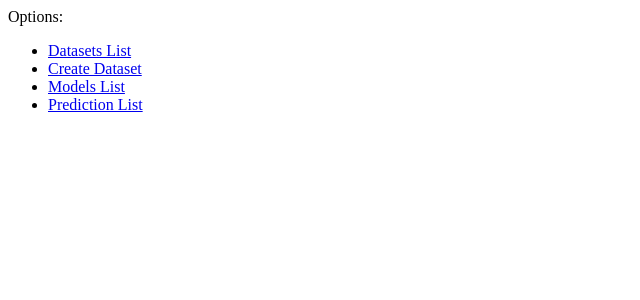
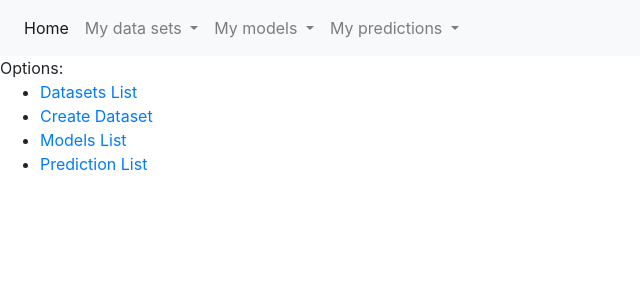
Before and after one commit to Eryk854/MachineLearning, a Django app: page / in a window 1280 px wide. Shown: the top 300 px of the page, without its empty margins (0-640 px from the left). Run offline with Django 3.2, Linux system fonts and the light colour scheme; some libraries are stand-ins or nearby versions.

Commit message:
Change urls, make navigation +Refactor

```diff
--- a/communication/forms/new_model_form.py
+++ b/communication/forms/new_model_form.py
@@ -2,3 +2,4 @@ from django import forms
 
 class NewModelForm(forms.Form):
     model_name = forms.CharField()
+    description = forms.CharField(required=False)
--- a/communication/templates/communication/base.html
+++ b/communication/templates/communication/base.html
@@ -2,12 +2,49 @@
 <html lang="en">
 <head>
     <meta charset="UTF-8">
+    <link rel="stylesheet" href="https://stackpath.bootstrapcdn.com/bootstrap/4.4.1/css/bootstrap.min.css" integrity="sha384-Vkoo8x4CGsO3+Hhxv8T/Q5PaXtkKtu6ug5TOeNV6gBiFeWPGFN9MuhOf23Q9Ifjh" crossorigin="anonymous">
     <title>Title</title>
 </head>
 <body>
+<nav class="navbar navbar-expand-lg navbar-light bg-light">
+<ul class="navbar-nav">
+    <li class="nav-item active">
+        <a class="nav-link" href="{% url 'home page' %}">Home <span class="sr-only">(current)</span></a>
+      </li>
+  <li class="nav-item dropdown">
+        <a class="nav-link dropdown-toggle" href="#" id="datasetList" role="button" data-toggle="dropdown" aria-haspopup="true" aria-expanded="false">
+          My data sets
+        </a>
+        <div class="dropdown-menu" aria-labelledby="navbarDropdownMenuLink">
+          <a class="dropdown-item" href="{% url 'datasets list' %}">Datasets list</a>
+          <a class="dropdown-item" href="{% url 'make dataset' %}">Create new dataset </a>
+        </div>
+      </li>
+    <li class="nav-item dropdown">
+        <a class="nav-link dropdown-toggle" href="#" id="modelsList" role="button" data-toggle="dropdown" aria-haspopup="true" aria-expanded="false">
+          My models
+        </a>
+        <div class="dropdown-menu" aria-labelledby="navbarDropdownMenuLink">
+          <a class="dropdown-item" href="{% url 'models list' %}">Modles list</a>
+          <a class="dropdown-item" href="#">Create new model </a>
+        </div>
+      </li>
+    <li class="nav-item dropdown">
+        <a class="nav-link dropdown-toggle" href="#" id="predictionList" role="button" data-toggle="dropdown" aria-haspopup="true" aria-expanded="false">
+          My predictions
+        </a>
+        <div class="dropdown-menu" aria-labelledby="navbarDropdownMenuLink">
+          <a class="dropdown-item" href="{% url 'prediction list' %}">Prediction list</a>
+          <a class="dropdown-item" href="#">Create new precition </a>
+        </div>
+      </li>
+  </div>
+</ul>
+</nav>
 {% block content %}
-
-
 {% endblock%}
+<script src="https://code.jquery.com/jquery-3.4.1.slim.min.js" integrity="sha384-J6qa4849blE2+poT4WnyKhv5vZF5SrPo0iEjwBvKU7imGFAV0wwj1yYfoRSJoZ+n" crossorigin="anonymous"></script>
+<script src="https://cdn.jsdelivr.net/npm/popper.js@1.16.0/dist/umd/popper.min.js" integrity="sha384-Q6E9RHvbIyZFJoft+2mJbHaEWldlvI9IOYy5n3zV9zzTtmI3UksdQRVvoxMfooAo" crossorigin="anonymous"></script>
+<script src="https://stackpath.bootstrapcdn.com/bootstrap/4.4.1/js/bootstrap.min.js" integrity="sha384-wfSDF2E50Y2D1uUdj0O3uMBJnjuUD4Ih7YwaYd1iqfktj0Uod8GCExl3Og8ifwB6" crossorigin="anonymous"></script>
 </body>
 </html>
--- a/communication/templates/communication/datasets_list.html
+++ b/communication/templates/communication/datasets_list.html
@@ -1,9 +1,12 @@
 {% extends 'communication/base.html' %}
 {% block content%}
+{% load filters %}
 Lista zbiorów danych
 <br/>
+
 {% for element in datasets %}
-<form action= "../make_model/{{element.resource}}" method="get">
+{% url 'make model' element.resource|delete as form_url %}
+<form action="{{ form_url }}" method="get">
     {% csrf_token %}
     {{element.resource}}
     {{element.name}}
--- a/communication/templates/communication/main_page.html
+++ b/communication/templates/communication/main_page.html
@@ -2,10 +2,10 @@
 {% block content%}
 Options:
 <ul>
-    <li><a href="datasets_list/">Datasets List</a></li>
-    <li><a href="make_dataset/">Create Dataset</a></li>
-    <li><a href="models_list/">Models List</a></li>
-    <li><a href="prediction_list/">Prediction List</a></li>
+    <li><a href={%url 'datasets list'%} >Datasets List</a></li>
+    <li><a href={%url 'make dataset'%}>Create Dataset</a></li>
+    <li><a href={%url 'models list'%}>Models List</a></li>
+    <li><a href={%url 'prediction list'%}>Prediction List</a></li>
 </ul>
 
 {% endblock%}
--- a/communication/templates/communication/make_dataset.html
+++ b/communication/templates/communication/make_dataset.html
@@ -1,7 +1,7 @@
 {% extends 'communication/base.html' %}
 {% block content%}
 Make dataset
-<form action="../../make_dataset" method="post" enctype="multipart/form-data" >
+<form action={%url 'make dataset'%} method="post" enctype="multipart/form-data" >
     {% csrf_token %}
     {{form.as_p}}
     <input type="submit" value="Make dataset">
--- a/communication/templates/communication/make_model.html
+++ b/communication/templates/communication/make_model.html
@@ -2,7 +2,7 @@
 {% block content%}
 You make model of the dataset {{dataset_id}}
 
-<form action="../../make_model/dataset/{{dataset_id}}" method="post">
+<form action="{%url 'make model' dataset_id %}" method="post">
     {% csrf_token %}
     {{form.as_p}}
     <input type="submit" value="Make model">
--- a/communication/templates/communication/make_prediction.html
+++ b/communication/templates/communication/make_prediction.html
@@ -1,7 +1,8 @@
 {% extends 'communication/base.html' %}
 {% block content%}
 You do predcition on the model with id {{model_name}}
-<form action="../../make_prediction/model/{{model_name}}" method="post">
+{% url 'make prediction' model_name as form_url%}
+<form action={{form_url}} method="post">
     {% csrf_token %}
 
     {{form.as_p}}
--- a/communication/urls.py
+++ b/communication/urls.py
@@ -2,12 +2,12 @@ from django.urls import path
 from . import views
 
 urlpatterns = [
-    path('',views.index),
+    path('',views.index, name="home page"),
     path('add_resource/', views.add_resource),
     path('make_dataset/', views.MakeDatasetView.as_view(), name="make dataset"),
     path('prediction_list/', views.PredictionListView.as_view(), name='prediction list'),
     path('models_list/', views.ModelsListView.as_view(), name="models list"),
     path('datasets_list/', views.DatasetListView.as_view(), name="datasets list"),
     path("make_model/dataset/<str:dataset_id>", views.MakeModelView.as_view(), name="make model"),
-    path("make_prediction/model/<str:model_name>", views.MakePredictionClass.as_view(), name="make_prediction")
+    path("make_prediction/model/<str:model_name>", views.MakePredictionClass.as_view(), name="make prediction")
 ]
--- a/communication/views.py
+++ b/communication/views.py
@@ -76,17 +76,14 @@ class MakeModelView(FormView):
         return context
 
     def form_valid(self, form):
-        self.__make_model(self.kwargs['dataset_id'], form.cleaned_data['model_name'])
+        self.__make_model(self.kwargs['dataset_id'], form.cleaned_data)
         return HttpResponseRedirect(self.get_success_url())
 
-    def __make_model(self, dataset_id, model_name):
+    def __make_model(self, dataset_id, input_data):
 
         headers = {"content-type": "application/json"}
-        data = {"name": model_name, 'dataset': 'dataset/'+dataset_id}
+        data = {"name": input_data['model_name'], 'description': input_data['description'], 'dataset': 'dataset/'+dataset_id}
         r = requests.post("https://bigml.io/andromeda/model?", json=data, headers=headers, params=self.BIGML_AUTH)
-
-
-
 
 
 class MakePredictionClass(View):
@@ -117,26 +114,26 @@ class MakePredictionClass(View):
             data = form.cleaned_data
             print(data)
             self.__make_prediction(model_name, data)
-        return redirect("make_prediction", model_name=kwargs['model_name'])
+            return redirect("prediction list")
+        return redirect("make prediction", model_name=kwargs['model_name'])
 
     def __make_prediction(self, model, input_data):
         """Function wich make prediction on model and input data. It also register it and api"""
         headers = {"content-type": "application/json"}
         name = input_data['prediction_name']
-        input_data = zip(input_data,range(0,len(input_data)))
+        #input_data = zip(input_data, range(0,len(input_data)))
         input_dataa = {}
-        for data, i in input_data:
-            input_dataa.update({"00000"+str(i): data})
+        i = 0
+        for key in input_data:
+            if key !='prediction_name':
+                input_dataa.update({"00000"+str(i): input_data[key]})
+            i += 1
 
         data = {'model': 'model/'+model,
                 'input_data': input_dataa,
                 'name': name}
+
         r = requests.post("https://bigml.io/andromeda/prediction?", json=data, headers=headers, params=self.BIGML_AUTH)
-        print(r.url)
-        response = r.json()
-        print(response)
-        return HttpResponse("Predykcja się udała !")
-
 
     def __get_models_input_name(self, model_name):
         """This function returns an array of tuple where is name of input data and their datatype"""
@@ -171,15 +168,37 @@ class PredictionListView(TemplateView):
     def get_context_data(self, **kwargs):
         """Function that creates context of all user predictions and send it to appropriate template """
         context = super().get_context_data(**kwargs)
-        r = requests.get('https://bigml.io/andromeda/prediction?', params=self.BIGML_AUTH)
+        # We must present the parameters as text
+        params = (self.BIGML_AUTH, 'order_by=model;', 'order_by=-updated;')
+        text = ''
+        for element in params:
+            text += str(element)
+
+        r = requests.get('https://bigml.io/andromeda/prediction?', params=text)
         objects = r.json()['objects']
         list=[]
         for obj in objects:
             element = {'model':obj['model'], 'name': obj['name'], 'prediction': obj['resource'],
-                       'output': obj['output'], 'updated': obj['updated']}
+                       'output': obj['output'], 'updated': PredictionListView.__change_date_format(obj['updated']),
+                       'predict_values': PredictionListView.__take_prediction_input_values(obj['resource'])}
+            print(element)
             list.append(element)
+
         context['predictions'] = list
         return context
+
+    @staticmethod
+    def __change_date_format(date):
+        """This function change date format. We want to display only format yyyy-mm-dd hh-mm-ss """
+        return date[:10]+' '+date[11:19]
+
+    @staticmethod
+    def __take_prediction_input_values(prediction):
+        r = requests.get('https://bigml.io/andromeda/{}?'.format(prediction), params=PredictionListView.BIGML_AUTH)
+        keys = [r.json()['fields'][input]['name'] for input in r.json()['fields']]
+        input_values = {key: r.json()['input_data'][value] for key, value in zip(keys, r.json()['input_data'])}
+        #print(input_values)
+        return input_values
 
 
 class DatasetListView(TemplateView):
```
Also changed, not shown: communication/templates/communication/prediction_list.html (+7 -1 lines), communication/templatetags/filters.py (added, +10 -0 lines), communication/templatetags/__init__.py (added).
